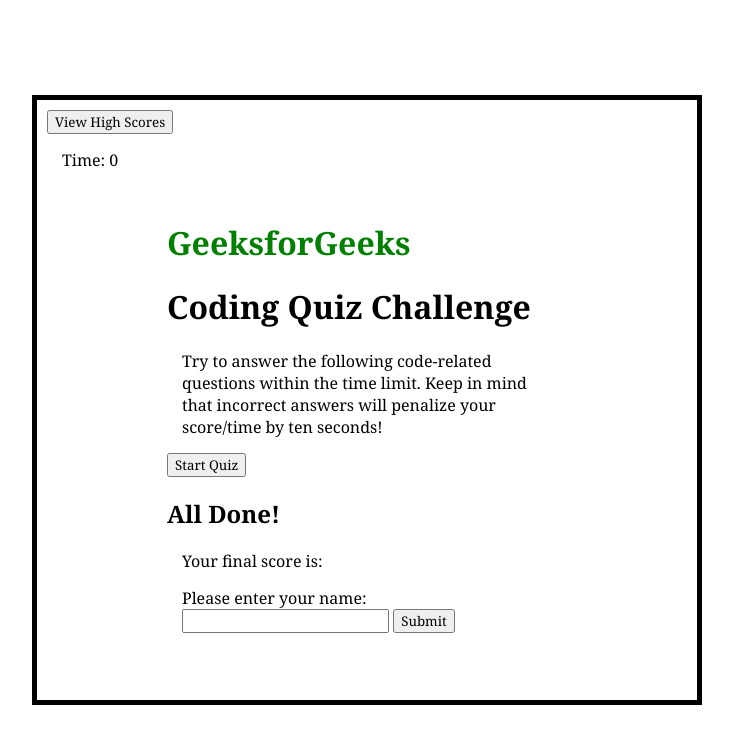
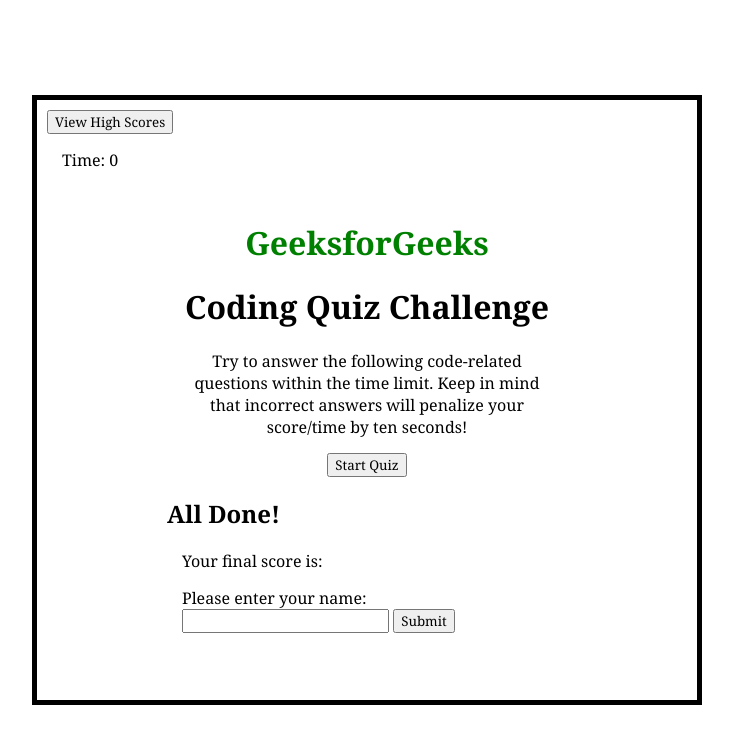
Before and after one commit to FrankGrillo1991/Quiz-App-With-Timer, a plain HTML site: page index.html in a window 1280 px wide. Shown: the whole page, without its empty margins (273-1006 px from the left). Drawn offline with Linux system fonts and the light colour scheme.

Commit message:
Update style.css

```diff
--- a/style.css
+++ b/style.css
@@ -26,3 +26,7 @@
 p {
     margin: 15px 15px;
 }
+
+.landing {
+    text-align: center;
+}
```
